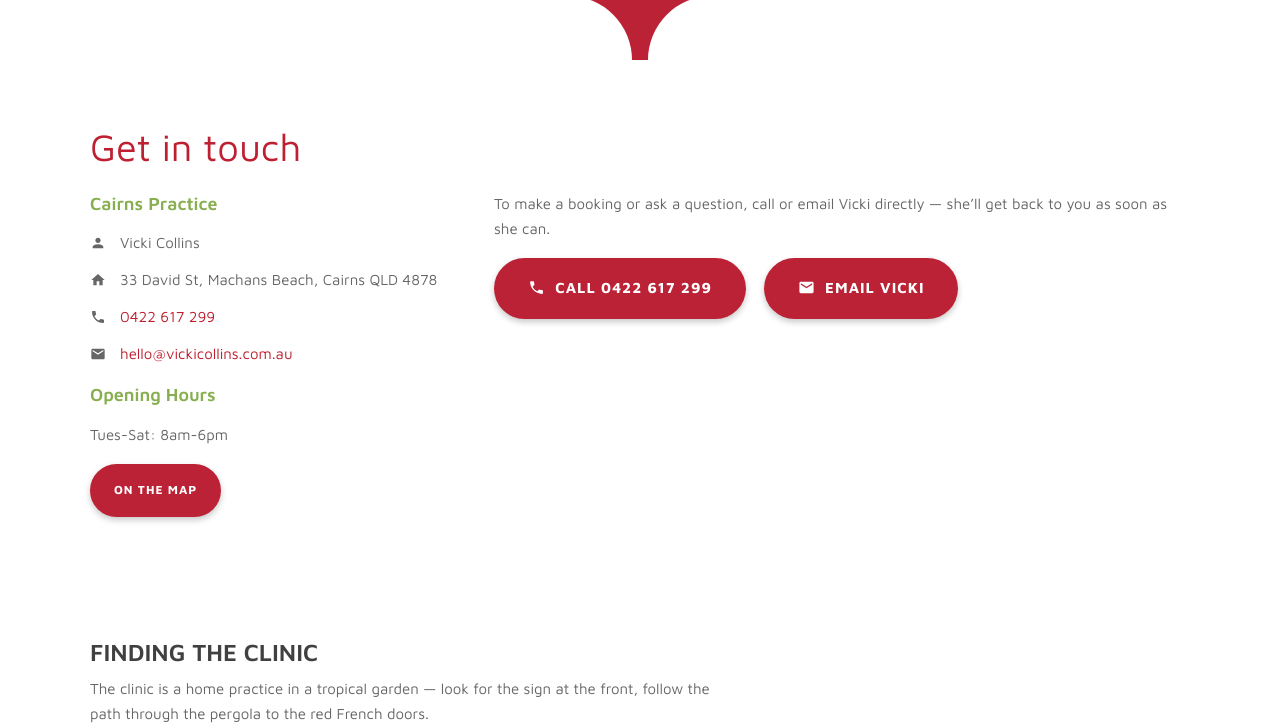
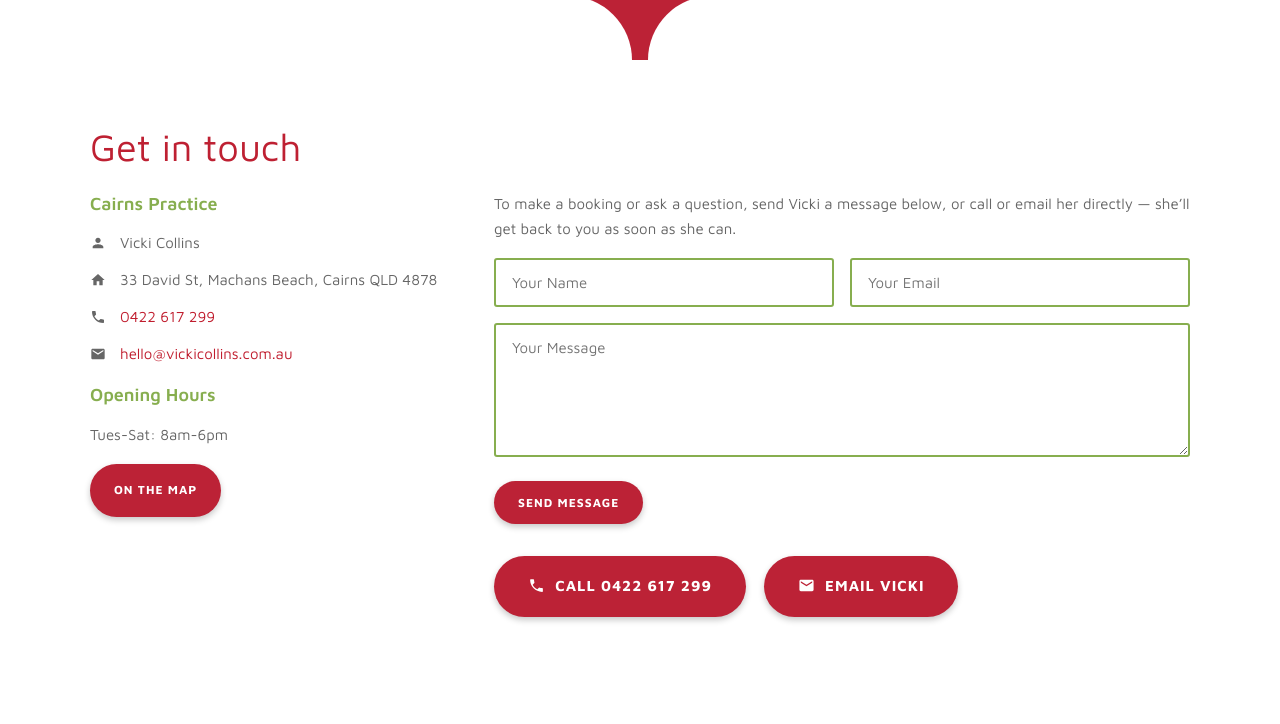
Before and after one commit to elegantartist/vickicollins-website, a plain HTML site: page contact/index.html in a window 1280 px wide. Shown: the part 610-1334 px from the top of the page. Drawn offline with Linux system fonts and the light colour scheme.

Commit message:
Activate contact form via Formspree endpoint
Co-Authored-By: Claude Fable 5.1 <noreply@anthropic.com>

```diff
--- a/contact/index.html
+++ b/contact/index.html
@@ -58,7 +58,15 @@
       <p><a class="btn-pill" href="https://www.google.com.au/maps/place/33+David+St,+Machans+Beach+QLD+4878/@-16.8534096,145.74481,17z" target="_blank" rel="noopener">On the Map</a></p>
     </div>
     <div id="message">
-      <p>To make a booking or ask a question, call or email Vicki directly — she’ll get back to you as soon as she can.</p>
+      <p>To make a booking or ask a question, send Vicki a message below, or call or email her directly — she’ll get back to you as soon as she can.</p>
+      <form class="mk-contact-form" action="https://formspree.io/f/mjykrgrw" method="POST">
+        <div class="mk-form-row half"><input type="text" name="name" placeholder="Your Name" required></div>
+        <div class="mk-form-row half"><input type="email" name="email" placeholder="Your Email" required></div>
+        <div class="mk-form-row"><textarea name="message" placeholder="Your Message" rows="6" required></textarea></div>
+        <input type="hidden" name="_subject" value="Message from vickicollins.com.au">
+        <input type="text" name="_gotcha" style="display:none" tabindex="-1" autocomplete="off" aria-hidden="true">
+        <div class="mk-form-row"><button class="btn-pill" type="submit">Send Message</button></div>
+      </form>
       <div class="contact-actions">
         <a class="btn-pill" href="tel:+61422617299"><svg viewBox="0 0 24 24" aria-hidden="true"><path d="M6.6 10.8c1.4 2.8 3.8 5.1 6.6 6.6l2.2-2.2c.3-.3.7-.4 1-.2 1.1.4 2.4.6 3.6.6.6 0 1 .4 1 1V20c0 .6-.4 1-1 1C10.6 21 3 13.4 3 4c0-.6.4-1 1-1h3.5c.6 0 1 .4 1 1 0 1.2.2 2.5.6 3.6.1.3 0 .7-.2 1l-2.3 2.2z"/></svg>&nbsp; Call 0422 617 299</a>
         <a class="btn-pill" href="mailto:hello@vickicollins.com.au"><svg viewBox="0 0 24 24" aria-hidden="true"><path d="M20 4H4c-1.1 0-2 .9-2 2v12c0 1.1.9 2 2 2h16c1.1 0 2-.9 2-2V6c0-1.1-.9-2-2-2zm0 4-8 5-8-5V6l8 5 8-5v2z"/></svg>&nbsp; Email Vicki</a>
```
